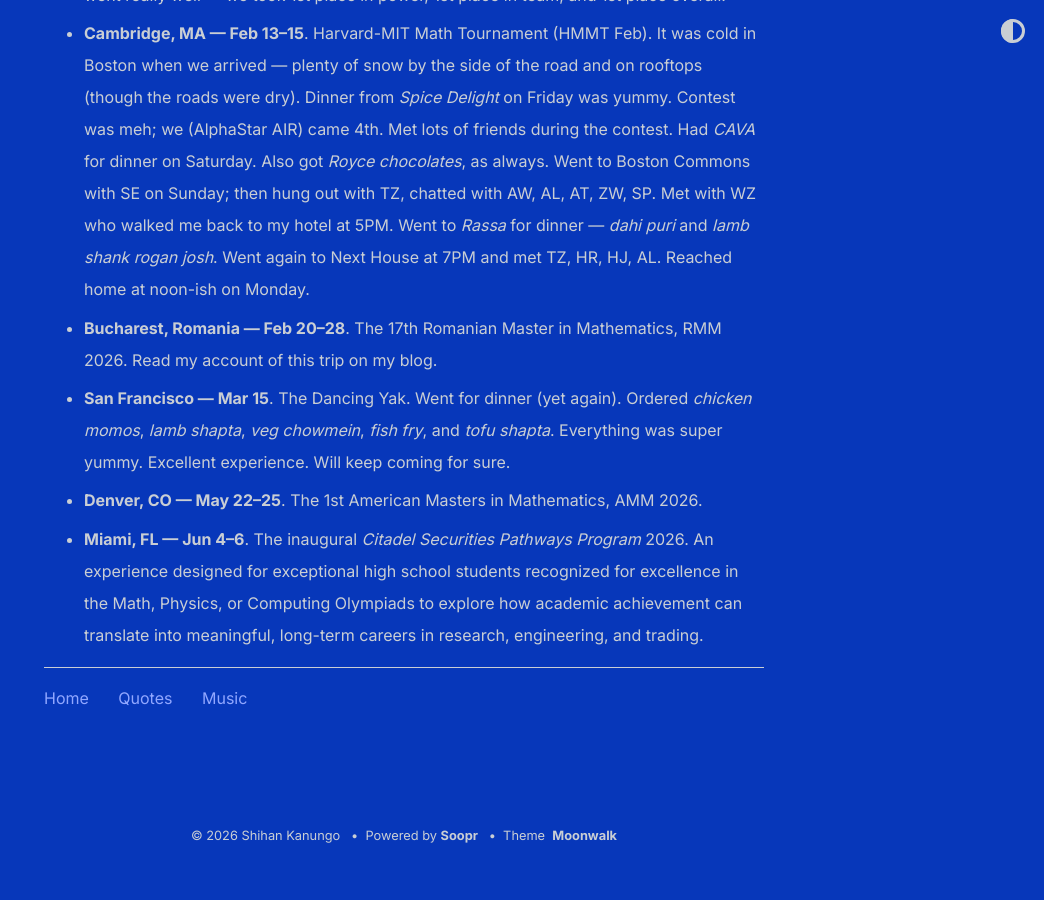
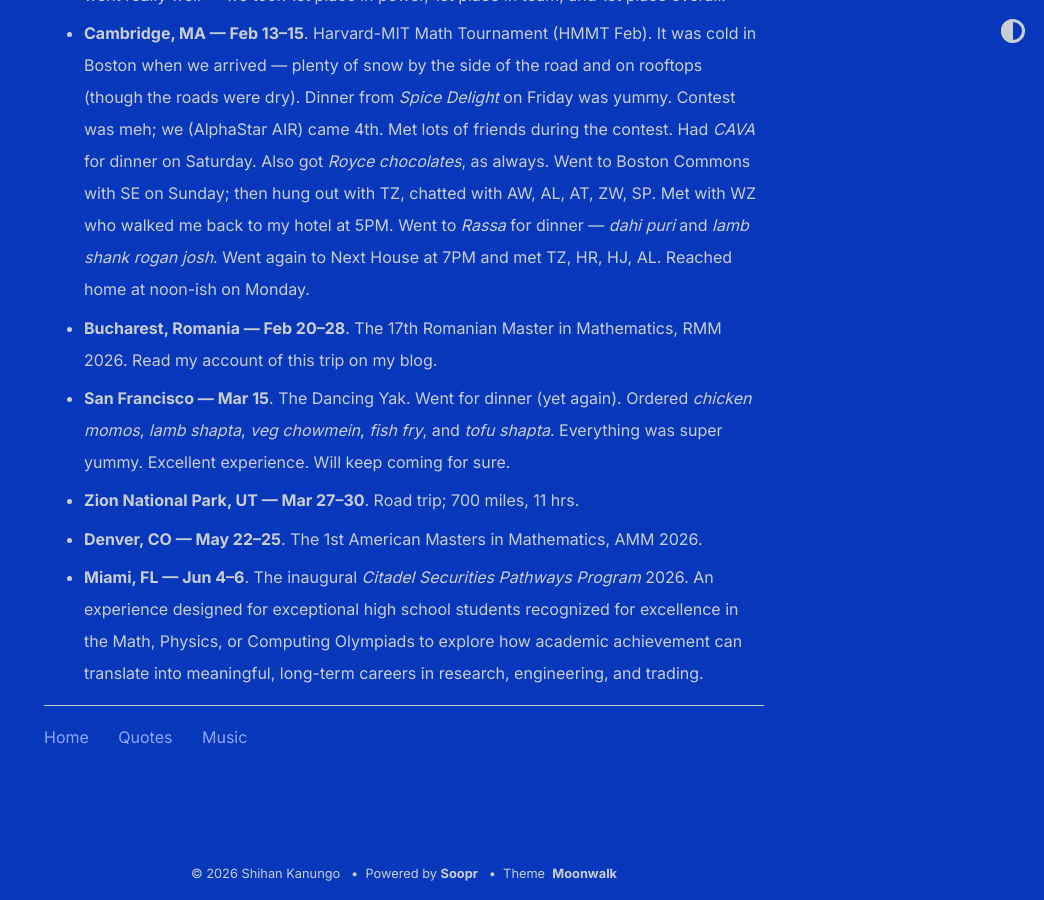
Before and after one commit to shihankanungo/shihankanungo.github.io, a Jekyll site: the page built from travel.md, in a window 1280 px wide and 900 px high, scrolled down 1126 px. Shown: the whole window, without its empty margins (236-1280 px from the left). Built offline with Jekyll 4.4.1, drawn with Linux system fonts in a browser that asks for light colours; before the commit the page ends 1987 px from its top, so only the background shows below that.

Commit message:
Update travel.md

```diff
--- a/travel.md
+++ b/travel.md
@@ -13,5 +13,6 @@
 - **Cambridge, MA --- Feb 13--15**. Harvard-MIT Math Tournament (HMMT Feb). It was cold in Boston when we arrived &mdash; plenty of snow by the side of the road and on rooftops (though the roads were dry). Dinner from *Spice Delight* on Friday was yummy. Contest was meh; we (AlphaStar AIR) came 4th. Met lots of friends during the contest. Had *CAVA* for dinner on Saturday. Also got *Royce chocolates*, as always. Went to Boston Commons with SE on Sunday; then hung out with TZ, chatted with AW, AL, AT, ZW, SP. Met with WZ who walked me back to my hotel at 5PM. Went to *Rassa* for dinner &mdash; *dahi puri* and *lamb shank rogan josh*. Went again to Next House at 7PM and met TZ, HR, HJ, AL. Reached home at noon-ish on Monday.
 - **Bucharest, Romania --- Feb 20--28**. The 17th Romanian Master in Mathematics, RMM 2026. Read my account of this trip on my blog.
 - **San Francisco --- Mar 15**. The Dancing Yak. Went for dinner (yet again). Ordered *chicken momos*, *lamb shapta*, *veg chowmein*, *fish fry*, and *tofu shapta*. Everything was super yummy. Excellent experience. Will keep coming for sure.
+- **Zion National Park, UT --- Mar 27--30**. Road trip; 700 miles, 11 hrs.
 - **Denver, CO --- May 22--25**. The 1st American Masters in Mathematics, AMM 2026.
 - **Miami, FL --- Jun 4--6**. The inaugural *Citadel Securities Pathways Program* 2026. An experience designed for exceptional high school students recognized for excellence in the Math, Physics, or Computing Olympiads to explore how academic achievement can translate into meaningful, long-term careers in research, engineering, and trading.
```
